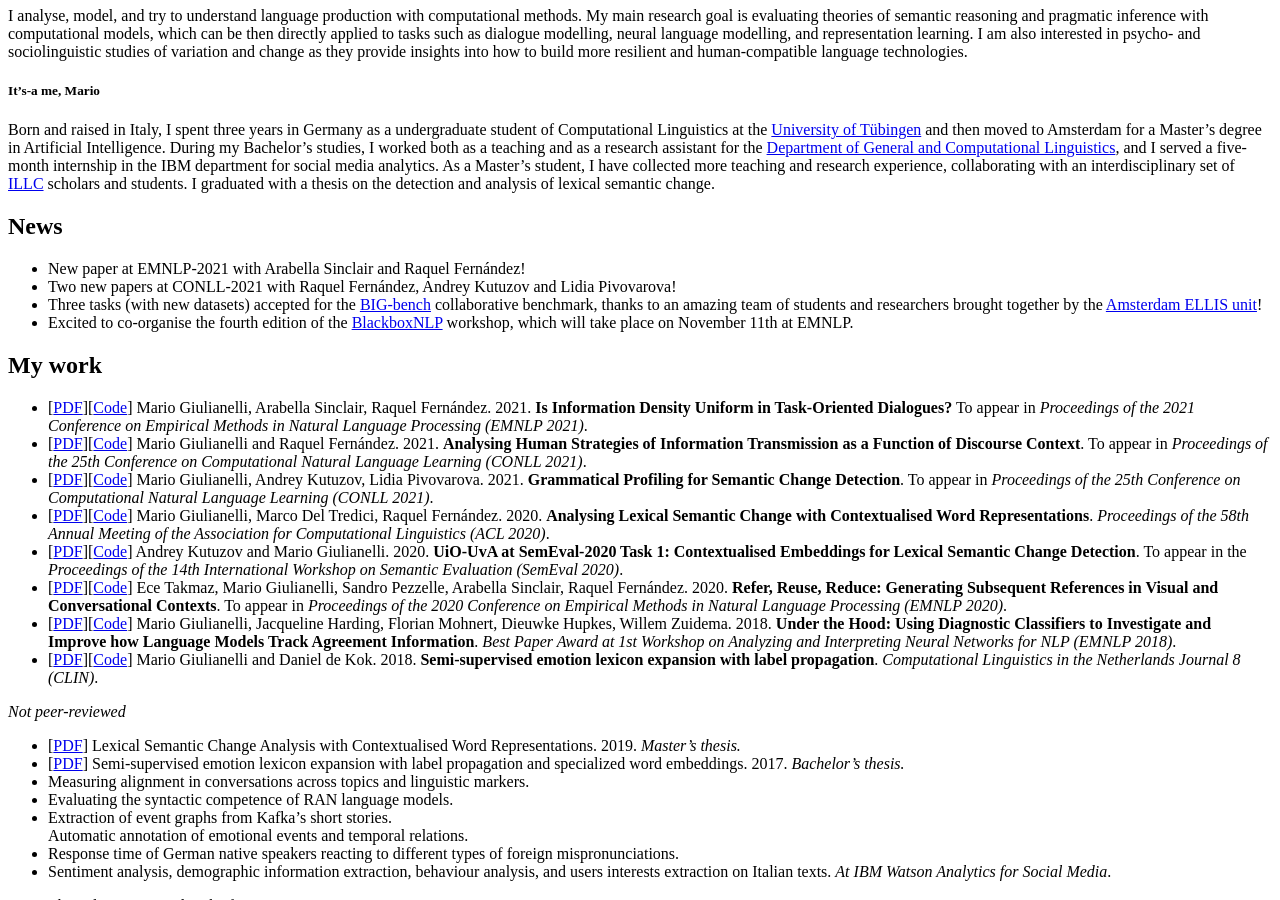
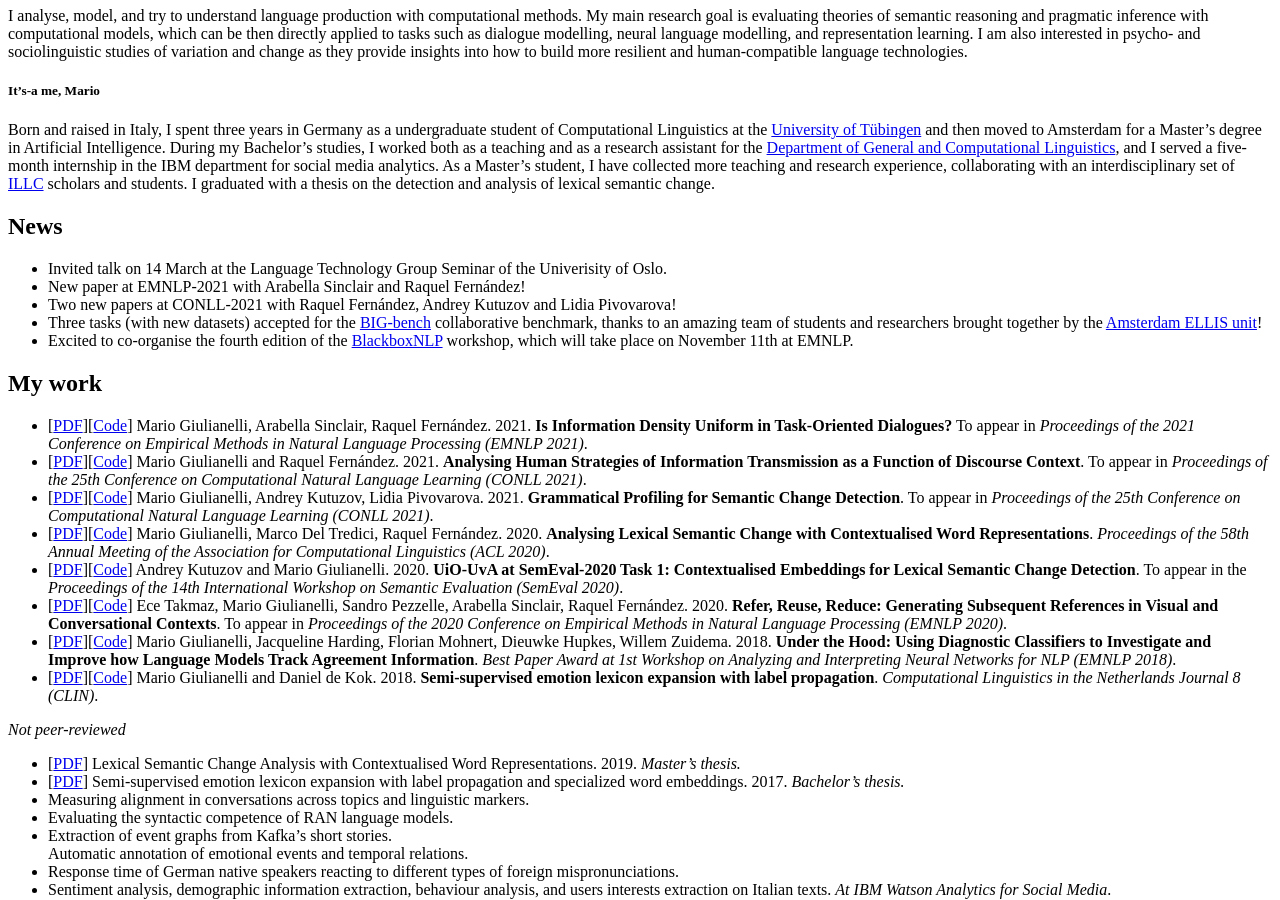
Before and after one commit to glnmario/glnmario.github.io, a Jekyll site: the page built from index.md, in a window 1280 px wide and 900 px high, scrolled down 1231 px. Built offline with Jekyll 4.4.1, drawn with Linux system fonts in a browser that asks for light colours.

Commit message:
Update index.md

```diff
--- a/index.md
+++ b/index.md
@@ -22,6 +22,7 @@ Currently I study Artificial Intelligence at the University of Amsterdam.
 -->
 
 ## News
+- Invited talk on 14 March at the Language Technology Group Seminar of the Univerisity of Oslo.
 - New paper at EMNLP-2021 with Arabella Sinclair and Raquel Fernández!
 - Two new papers at CONLL-2021 with Raquel Fernández, Andrey Kutuzov and Lidia Pivovarova!
 - Three tasks (with new datasets) accepted for the [BIG-bench](https://github.com/google/BIG-bench) collaborative benchmark, thanks to an amazing team of students and researchers brought together by the [Amsterdam ELLIS unit](https://ivi.fnwi.uva.nl/ellis/2021/04/19/first-amsterdam-ellis-team-participates-in-challenge/)!
```
